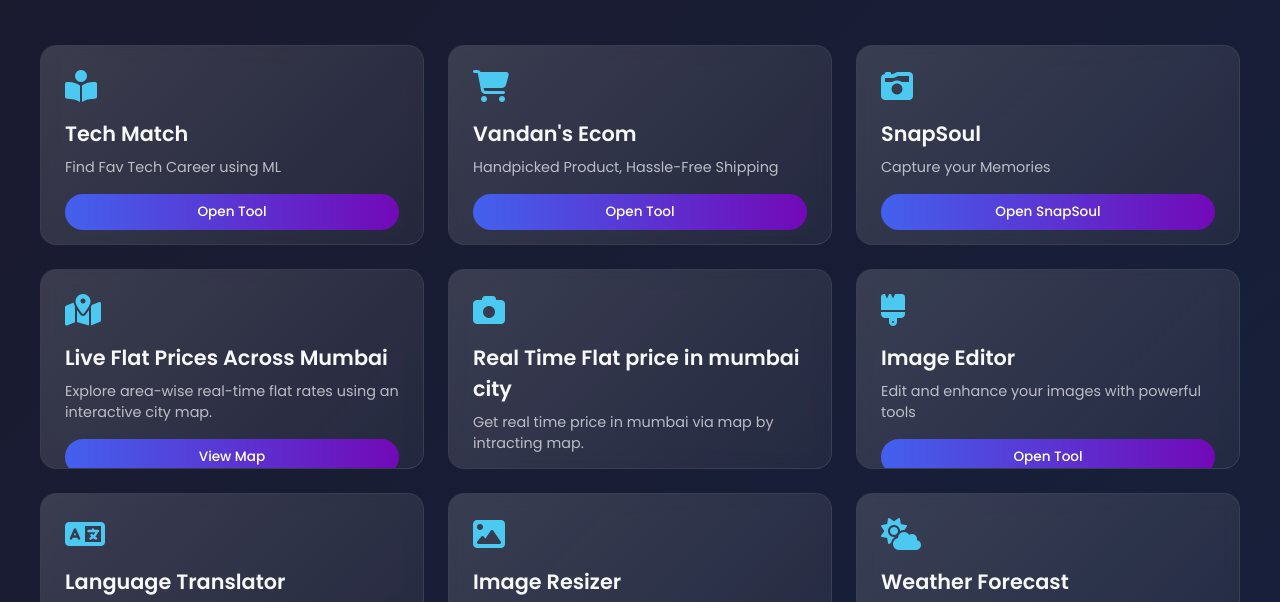
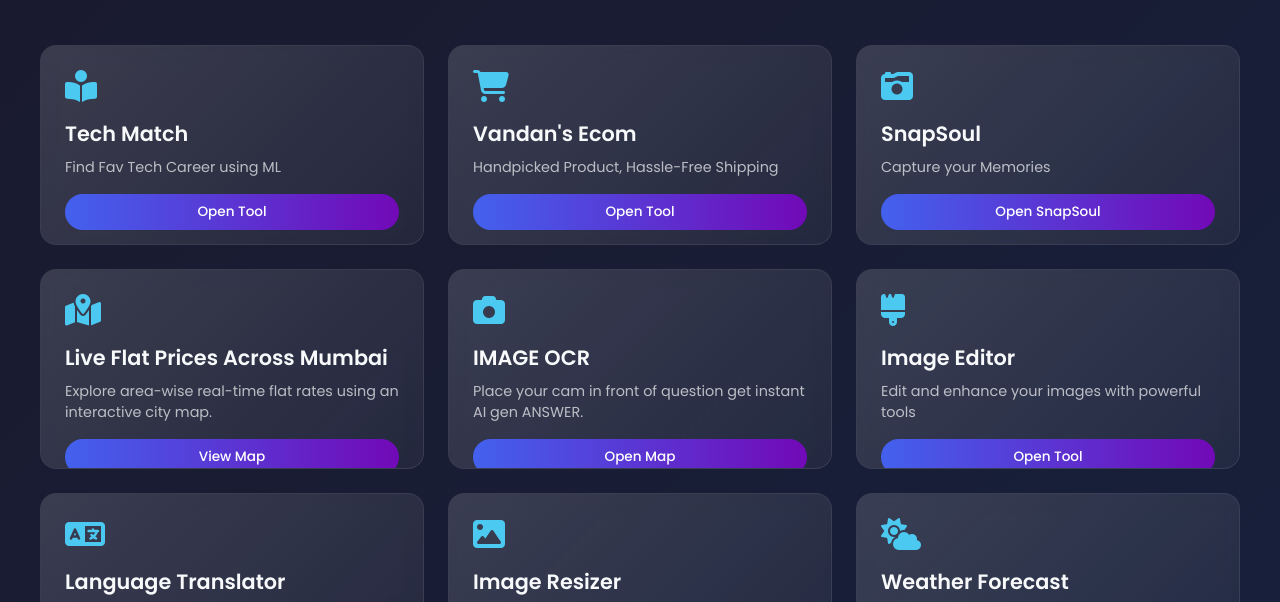
Before and after one commit to vandandalvi/ALL-PROJECTS, a plain HTML site: page index.html in a window 1280 px wide. Shown: the part 153-755 px from the top of the page. Drawn offline with Linux system fonts and the light colour scheme.

Commit message:
Update index.html

```diff
--- a/index.html
+++ b/index.html
@@ -390,10 +390,10 @@
             <div class="card-content">
                 <div>
                     <i class="fa-solid fa-camera card-icon"></i>
-                    <h2 class="card-title">Real Time Flat price in mumbai city</h2>
-                    <p class="card-description">Get real time price in mumbai via map by intracting map.</p>
+                    <h2 class="card-title">IMAGE OCR</h2>
+                    <p class="card-description">Place your cam in front of question get instant AI gen ANSWER.</p>
                 </div>
-                <a href="#" class="card-link" onclick="handleClick(event, 'https://mumbai1bhk.vercel.app/')">
+                <a href="#" class="card-link" onclick="handleClick(event, 'https://image-ocr-1.onrender.com/')">
                     Open Map
                     <span class="loader"></span>
                 </a>
```
